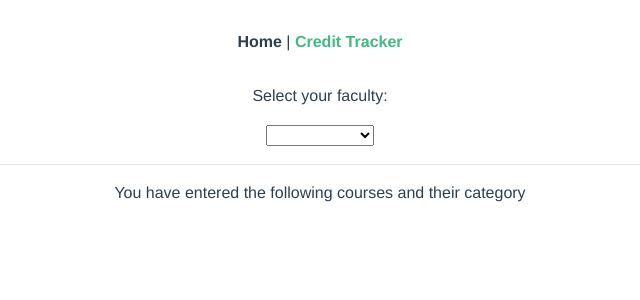
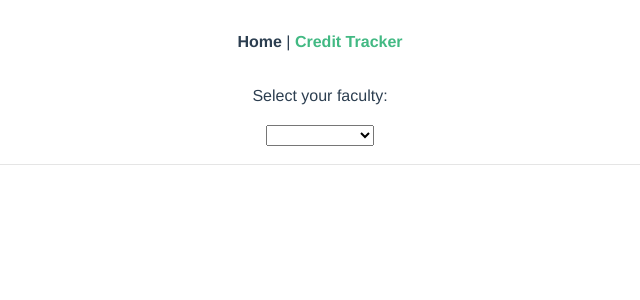
Before and after one commit to s34fu/WaterlooStudies, a Vue app: page /credit_tracker in a window 1280 px wide. Shown: the top 300 px of the page, without its empty margins (320-960 px from the left). Built offline with nearby package versions, Linux system fonts and the light colour scheme.

Commit message:
hide user chosen courses

```diff
--- a/src/views/CreditTracker.vue
+++ b/src/views/CreditTracker.vue
@@ -28,7 +28,7 @@
             <b-button variant="primary" @click="calculate()">Calculate</b-button>
         </div>
         <hr>
-        <div>
+        <div v-if="userCourses.length > 0">
             <p>You have entered the following courses and their category</p>
             <li v-for="(userCourse, index) in userCourses" :key="index">
                 <span>{{ userCourse.name }}</span> is in <span>{{ userCourse.group }}</span>
```
